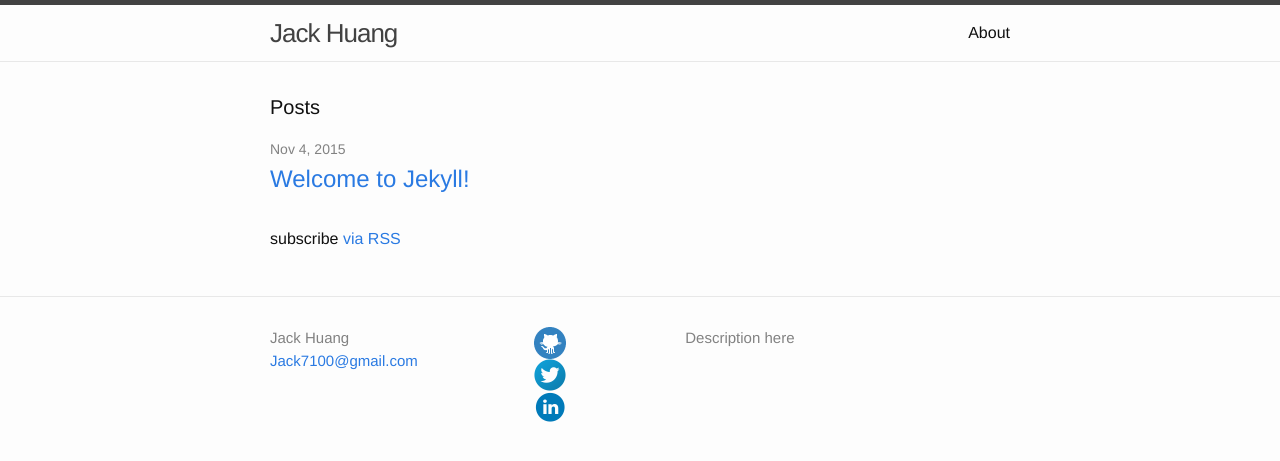
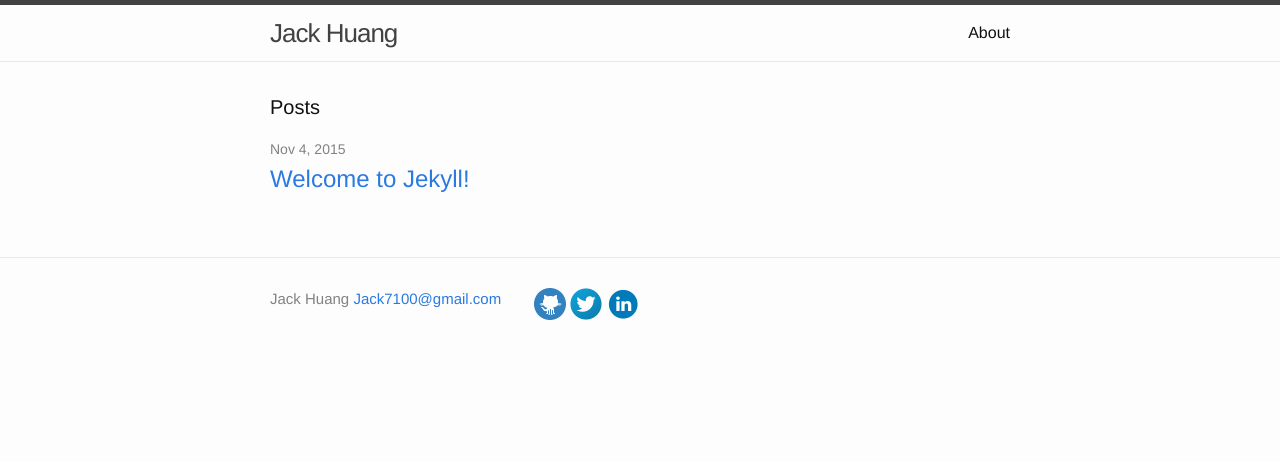
Before and after one commit to jhack32/jhack32.github.io, a Jekyll site: the page built from index.html, in a window 1280 px wide. Shown: the top 461 px of the page. Built offline with Jekyll 4.4.1, drawn with Linux system fonts in a browser that asks for light colours.

Commit message:
Footer fix

```diff
--- a/_includes/footer.html
+++ b/_includes/footer.html
@@ -24,12 +25,27 @@
           </li>
         </ul>
       </div>
-
+-->
+<!-- This was for the footer column 3 (Includes description here)
       <div class="footer-col footer-col-3">
         <p>{{ site.description }}</p>
       </div>
     </div>
+-->
+      <div class="footer-col footer-col-3">
+        <ul class="social-media-list">
+          <li>
+            {% include icon-github.html username=site.github_username %}
+          </li>
 
+          <li>
+            {% include icon-twitter.html username=site.twitter_username %}
+          </li>
+          <li>
+            {% include icon-linkedin.html username=site.twitter_username %}
+          </li>
+        </ul>
+      </div>
   </div>
 
 </footer>
--- a/_includes/icon-github.html
+++ b/_includes/icon-github.html
@@ -1 +1,2 @@
-<a href="https://github.com/{{ include.username }}"><img src="../imgs/github.png" /></a>
+<a href="https://github.com/{{ include.username }}">
+  <img src="../imgs/github.png" /></a>
--- a/_sass/_layout.scss
+++ b/_sass/_layout.scss
@@ -111,6 +111,10 @@
 .social-media-list {
     list-style: none;
     margin-left: 0;
+    display: inline-block;
+    > li {
+    display: inline;
+    }
 }
 
 .footer-col-wrapper {
@@ -178,7 +182,7 @@
 .post-list {
     margin-left: 0;
     list-style: none;
-
+    display: inline;
     > li {
         margin-bottom: $spacing-unit;
     }
--- a/index.html
+++ b/index.html
@@ -18,6 +18,6 @@ layout: default
     {% endfor %}
   </ul>
 
-  <p class="rss-subscribe">subscribe <a href="{{ "/feed.xml" | prepend: site.baseurl }}">via RSS</a></p>
+<!--  <p class="rss-subscribe">subscribe <a href="{{ "/feed.xml" | prepend: site.baseurl }}">via RSS</a></p> -->
 
 </div>
```
Also changed, not shown: other parts of _includes/footer.html (+1 -0 lines).
